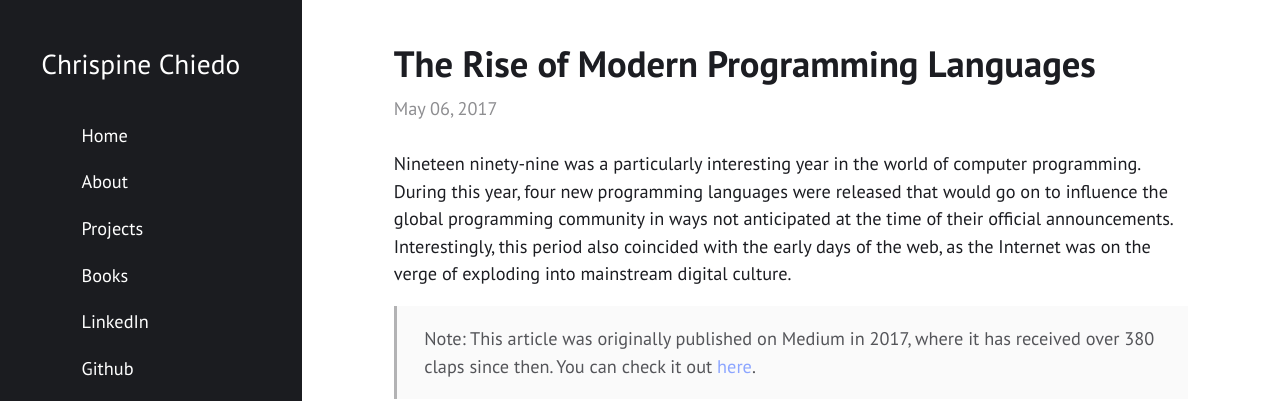
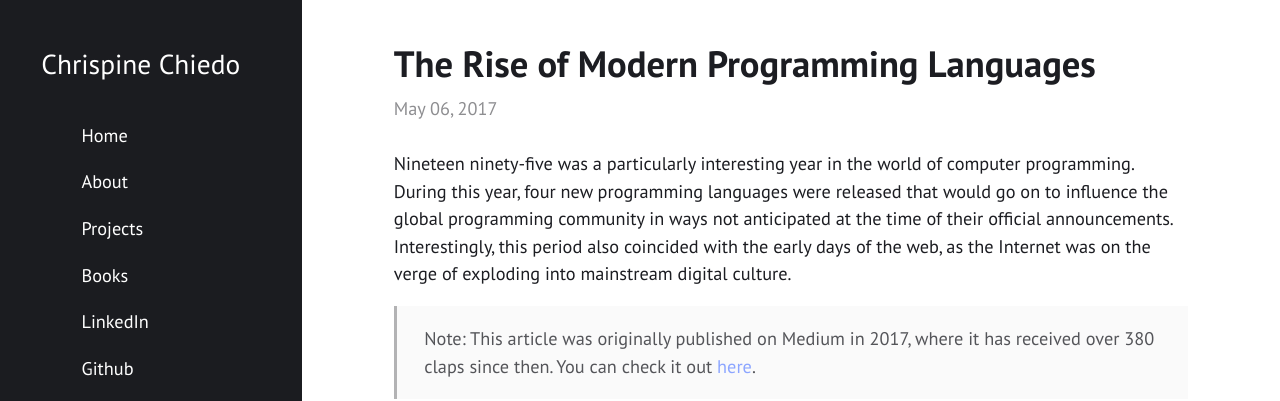
Before and after one commit to rimubytes/marvin, a Jekyll site: the page built from _posts/2017-05-06-modern-programming-languages.md, in a window 1280 px wide and 900 px high. Shown: the top 401 px of the window. Built offline with Jekyll 4.4.1, drawn with Linux system fonts in a browser that asks for light colours; nearby versions of some CDN libraries; library files that are not in the unit come from our copies; part of the change alters nothing that is shown; some of the changed text lies outside the part shown.

Commit message:
fix typo on PL post

```diff
--- a/_posts/2017-05-06-modern-programming-languages.md
+++ b/_posts/2017-05-06-modern-programming-languages.md
@@ -6,7 +6,7 @@ tags: Rust Golang Scala Swift Kotlin
 excerpt_separator: <!--more-->
 ---
 
-Nineteen ninety-nine was a particularly interesting year in the world of computer programming. During this year, four new programming languages were released that would go on to influence the global programming community in ways not anticipated at the time of their official announcements. Interestingly, this period also coincided with the early days of the web, as the Internet was on the verge of exploding into mainstream digital culture.
+Nineteen ninety-five was a particularly interesting year in the world of computer programming. During this year, four new programming languages were released that would go on to influence the global programming community in ways not anticipated at the time of their official announcements. Interestingly, this period also coincided with the early days of the web, as the Internet was on the verge of exploding into mainstream digital culture.
 
 <!--more-->
 
@@ -43,13 +43,13 @@ As you will soon realize, most of these new languages have a lot in common. In s
 
 Some of the common features shared by these modern languages are:
 
-* Variables are typically _**immutable**_ by default.
-* Most languages favor _**type inference**_ over explicit type annotations.
-* There is a strong emphasis on _**type safety**_.
+* Variables are typically _immutable_ by default.
+* Most languages favor _type inference_ over explicit type annotations.
+* There is a strong emphasis on _type safety_.
 * Many feature _trailing_ function return types.
 * Some provide simpler ways to spawn multiple threads (or processes) for _concurrent_ execution.
 * Some offer easier mechanisms for communicating between processes through _channels_ or similar primitives.
-* Many emphasize _functional_ programming styles, such as pattern matching and lazy evaluation.
+* Many emphasize the _functional programming_ style, such as the use of pattern matching and lazy evaluation.
 * Semicolons are generally _not required_ as statement terminators.
 * Some languages include a _REPL_ for interactive programming.
 * Many are typically _statically-typed_.
```
